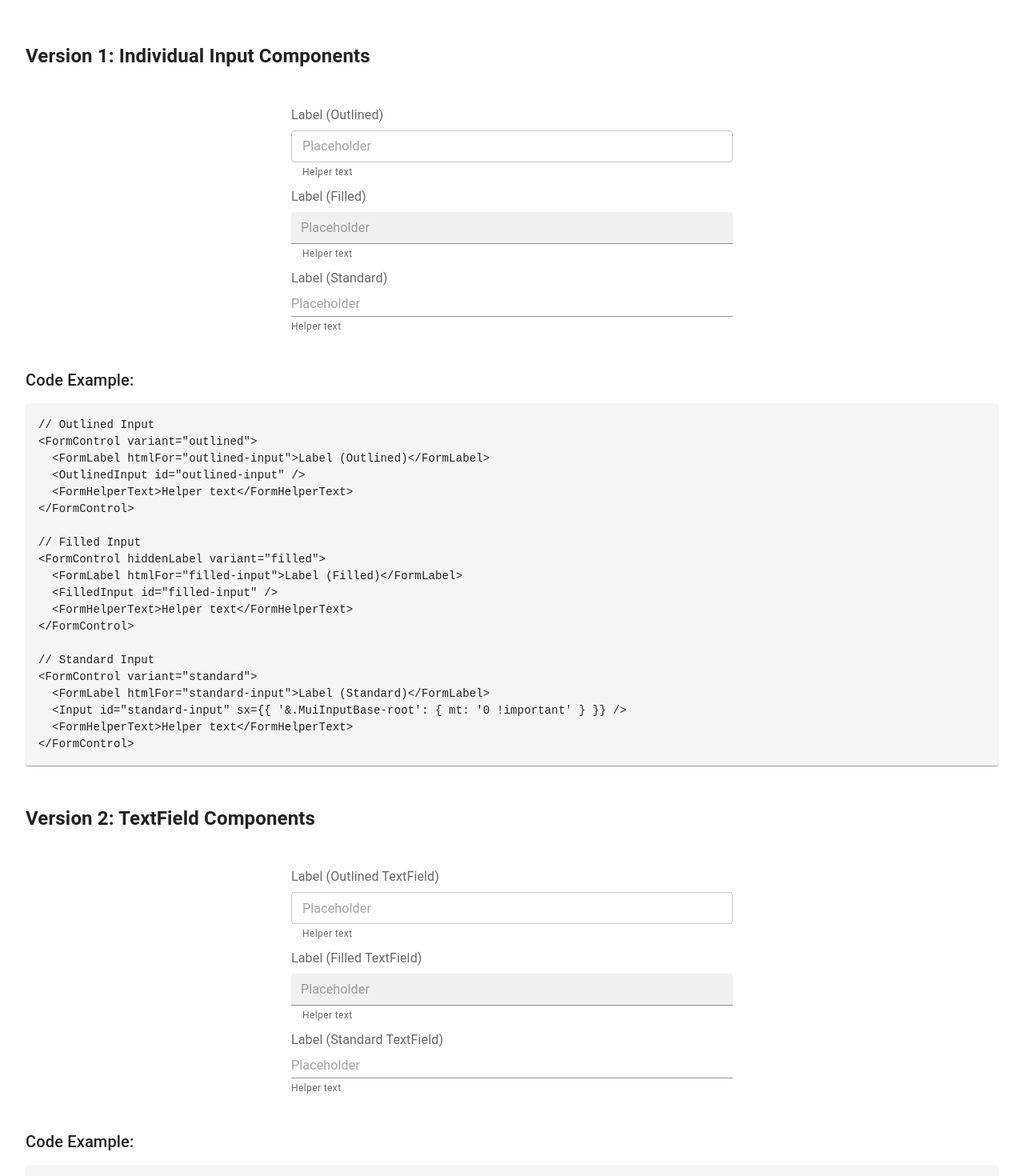
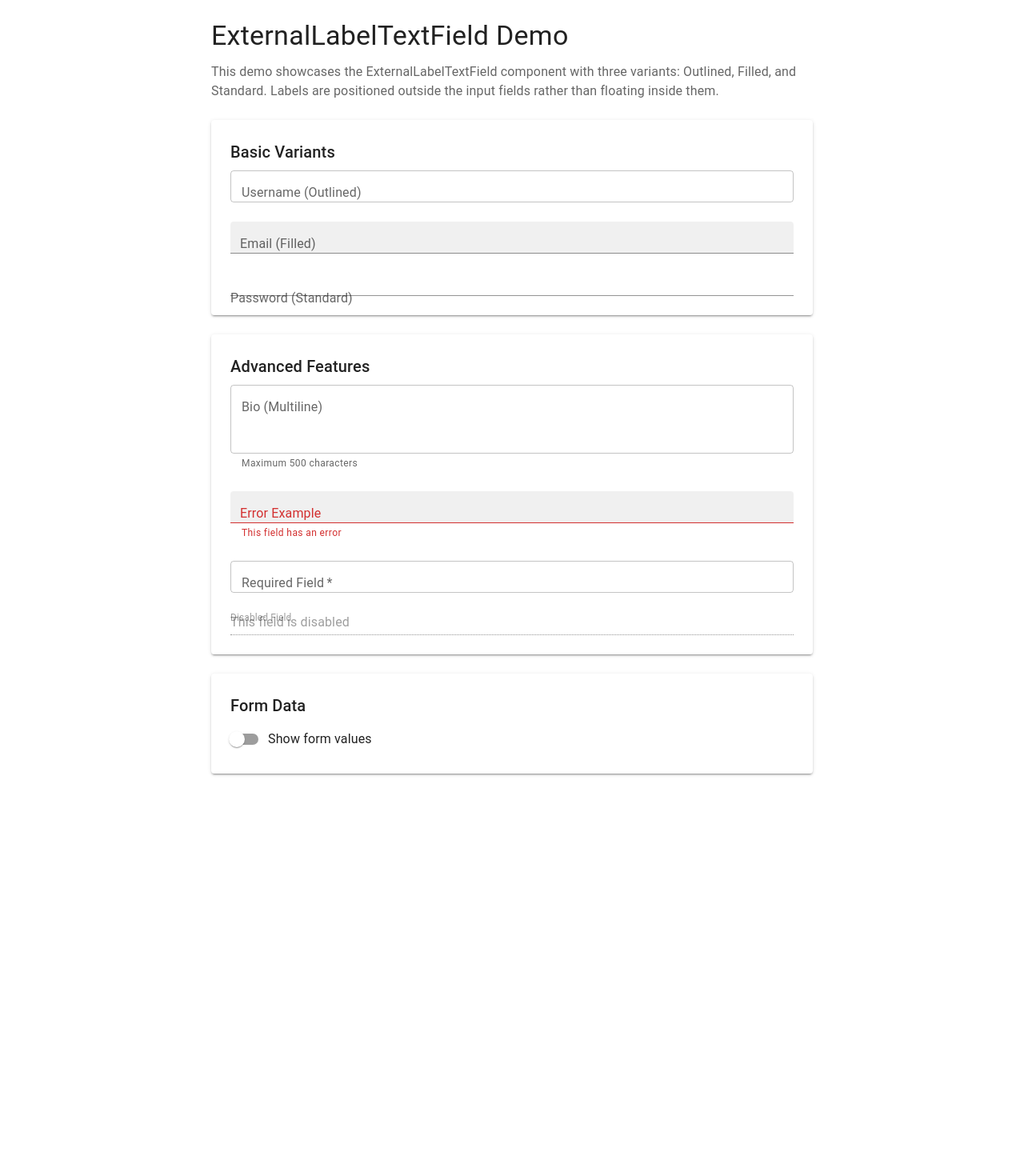
Before and after one commit to ivan-starcevic/mui-test, a React (Vite) app: page / in a window 1280 px wide. Shown: the top 1470 px of the page at 80% size. After the commit the page ends 991 px from the top, so only its background shows below. Built offline with nearby package versions, Linux system fonts and the light colour scheme.

Commit message:
Fix main.jsx: remove non-existent CSS import and add MUI ThemeProvider setup

```diff
--- a/src/main.jsx
+++ b/src/main.jsx
@@ -1,93 +1,16 @@
-import React from "react";
-import { createRoot } from "react-dom/client";
-import CssBaseline from "@mui/material/CssBaseline";
-import Box from '@mui/material/Box';
-import Paper from '@mui/material/Paper';
-import Typography from '@mui/material/Typography';
-import ExternalLabelsDemo from './components/AtomicTextField/ExternalLabelsDemo.jsx';
-import ExternalLabelsDemoTextField from './components/AtomicTextField/ExternalLabelsDemoTextField.jsx';
+import React from 'react'
+import ReactDOM from 'react-dom/client'
+import { CssBaseline, ThemeProvider, createTheme } from '@mui/material'
+import ExternalLabelTextFieldDemo from './components/ExternalLabelTextField/ExternalLabelTextFieldDemo.jsx'
 
-function CodeExample({ title, code }) {
-  return (
-    <Box sx={{ mt: 2, mb: 3 }}>
-      <Typography variant="h6" sx={{ mb: 1 }}>
-        {title}
-      </Typography>
-      <Paper
-        elevation={1}
-        sx={{
-          p: 2,
-          backgroundColor: '#f5f5f5',
-          fontFamily: 'monospace',
-          fontSize: '0.875rem',
-          overflow: 'auto'
-        }}
-        component="pre"
-      >
-        {code}
-      </Paper>
-    </Box>
-  );
-}
+// Create a basic MUI theme
+const theme = createTheme()
 
-createRoot(document.getElementById("root")).render(
+ReactDOM.createRoot(document.getElementById('root')).render(
   <React.StrictMode>
-    <CssBaseline />
-    <Box sx={{ p: 4 }}>
-      <Box sx={{ mb: 6 }}>
-        <h2>Version 1: Individual Input Components</h2>
-        <ExternalLabelsDemo />
-        <CodeExample
-          title="Code Example:"
-          code={`// Outlined Input
-<FormControl variant="outlined">
-  <FormLabel htmlFor="outlined-input">Label (Outlined)</FormLabel>
-  <OutlinedInput id="outlined-input" />
-  <FormHelperText>Helper text</FormHelperText>
-</FormControl>
-
-// Filled Input
-<FormControl hiddenLabel variant="filled">
-  <FormLabel htmlFor="filled-input">Label (Filled)</FormLabel>
-  <FilledInput id="filled-input" />
-  <FormHelperText>Helper text</FormHelperText>
-</FormControl>
-
-// Standard Input
-<FormControl variant="standard">
-  <FormLabel htmlFor="standard-input">Label (Standard)</FormLabel>
-  <Input id="standard-input" sx={{ '&.MuiInputBase-root': { mt: '0 !important' } }} />
-  <FormHelperText>Helper text</FormHelperText>
-</FormControl>`}
-        />
-      </Box>
-      <Box>
-        <h2>Version 2: TextField Components</h2>
-        <ExternalLabelsDemoTextField />
-        <CodeExample
-          title="Code Example:"
-          code={`// Outlined TextField
-<FormControl variant="outlined">
-  <FormLabel htmlFor="outlined-textfield">Label (Outlined TextField)</FormLabel>
-  <TextField variant="outlined" hiddenLabel />
-  <FormHelperText>Helper text</FormHelperText>
-</FormControl>
-
-// Filled TextField
-<FormControl hiddenLabel variant="filled">
-  <FormLabel htmlFor="filled-textfield">Label (Filled TextField)</FormLabel>
-  <TextField variant="filled" hiddenLabel />
-  <FormHelperText>Helper text</FormHelperText>
-</FormControl>
-
-// Standard TextField
-<FormControl variant="standard">
-  <FormLabel htmlFor="standard-textfield">Label (Standard TextField)</FormLabel>
-  <TextField variant="standard" hiddenLabel sx={{ '&.MuiInputBase-root': { mt: '0 !important' } }} />
-  <FormHelperText>Helper text</FormHelperText>
-</FormControl>`}
-        />
-      </Box>
-    </Box>
-  </React.StrictMode>
-);
+    <ThemeProvider theme={theme}>
+      <CssBaseline />
+      <ExternalLabelTextFieldDemo />
+    </ThemeProvider>
+  </React.StrictMode>,
+)
```
